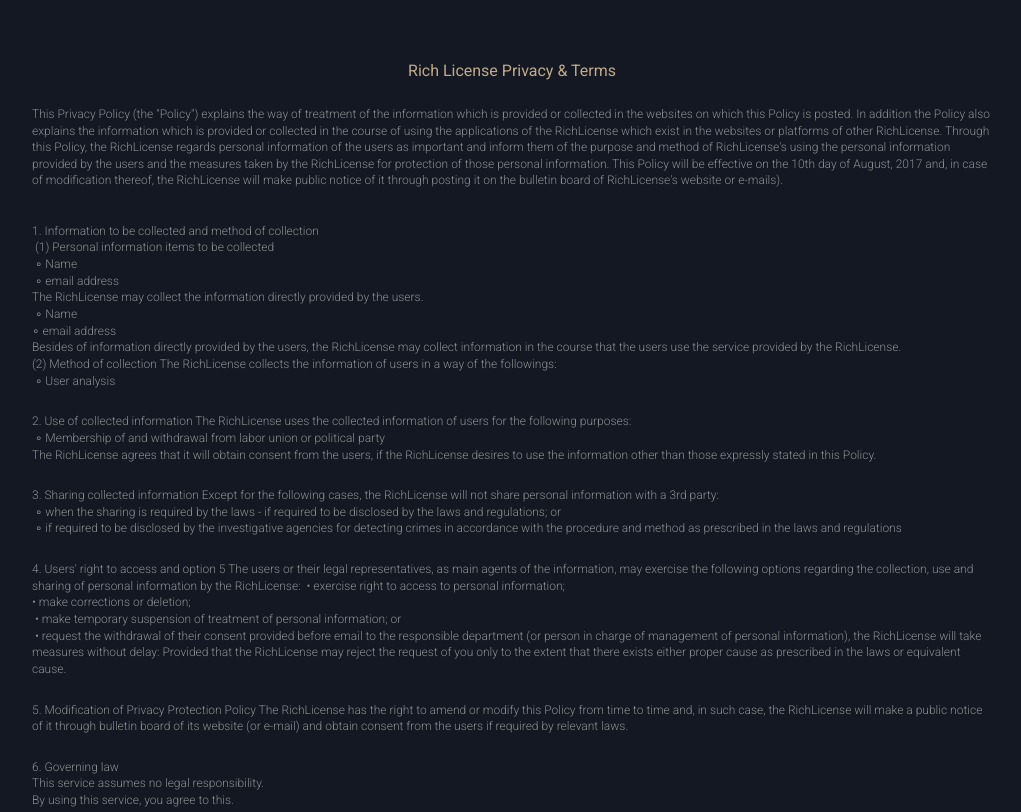
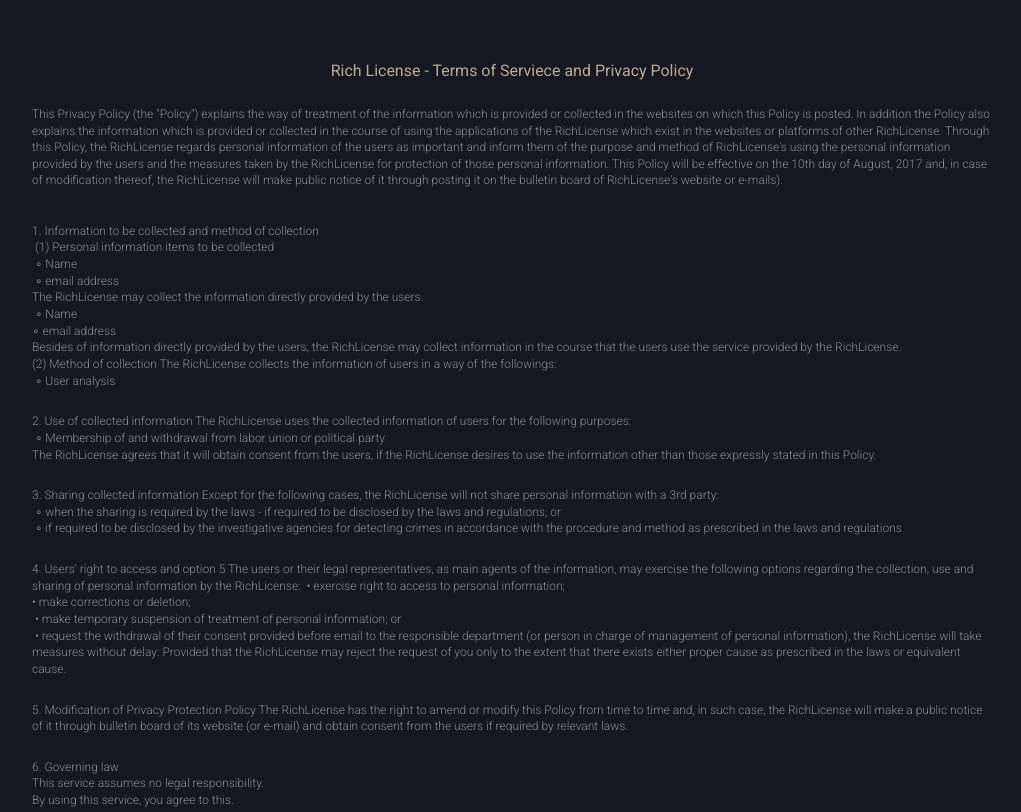
Before and after one commit to richlicense/homepage, a plain HTML site: page privacy_terms.html in a window 1280 px wide. Shown: the top 812 px of the page, without its empty margins (128-1149 px from the left). Drawn offline with Linux system fonts and the light colour scheme.

Commit message:
Update privacy_terms.html

```diff
--- a/privacy_terms.html
+++ b/privacy_terms.html
@@ -11,7 +11,7 @@
 </head>
 <body class="body page-privacy_terms clearfix">
   <div class="container clearfix">
-    <p class="text text-1">Rich License Privacy &amp; Terms</p>
+    <p class="text text-1">Rich License - Terms of Serviece and Privacy Policy</p>
     <p class="text text-2">This Privacy Policy (the "Policy") explains the way of treatment of the information which is provided or collected in the websites on which this Policy is posted. In addition the Policy also explains the information which is provided or collected in the course of using the applications of the RichLicense which exist in the websites or platforms of other RichLicense. Through this Policy, the RichLicense regards personal information of the users as important and inform them of the purpose and method of RichLicense's using the personal information provided by the users and the measures taken by the RichLicense for protection of those personal information. This Policy will be effective on the 10th day of August, 2017 and, in case of modification thereof, the RichLicense will make public notice of it through posting it on the bulletin board of RichLicense's website or e-mails).</p>
     <div class="text text-3">
       <p>1. Information to be collected and method of collection&nbsp;</p>
```
